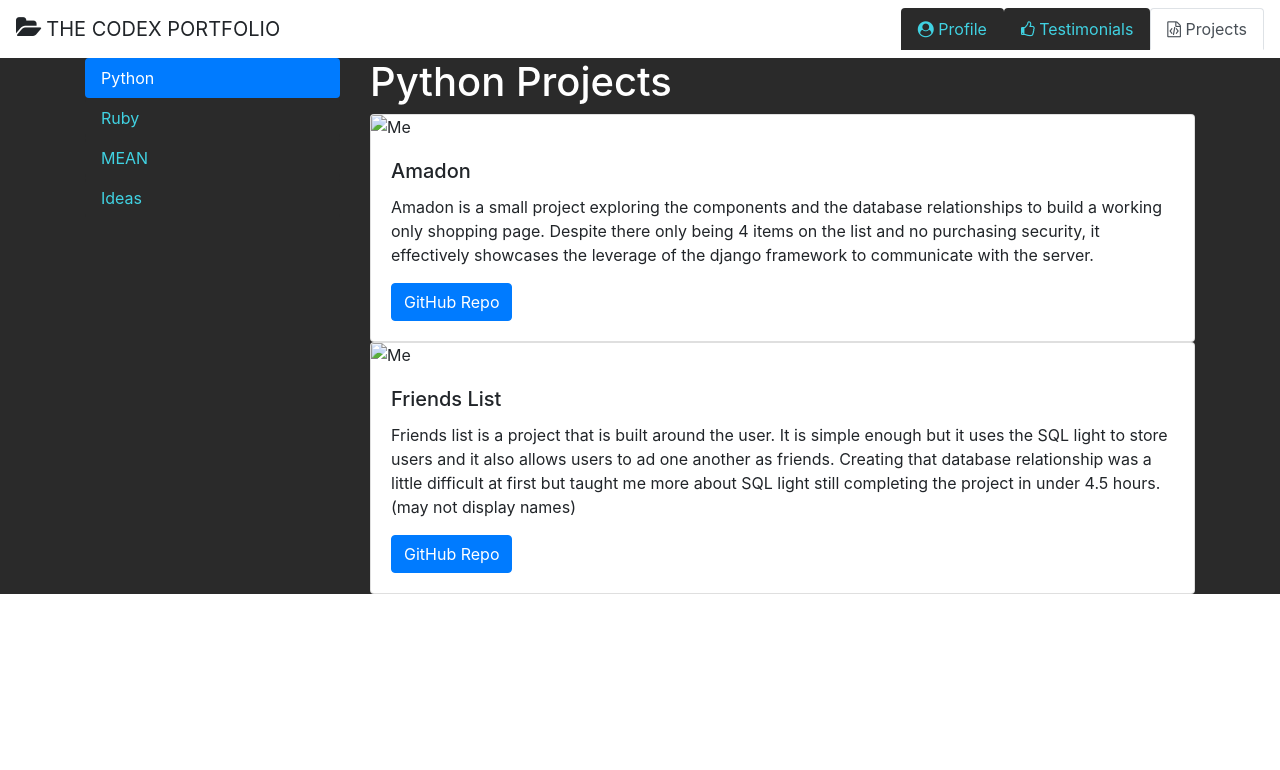
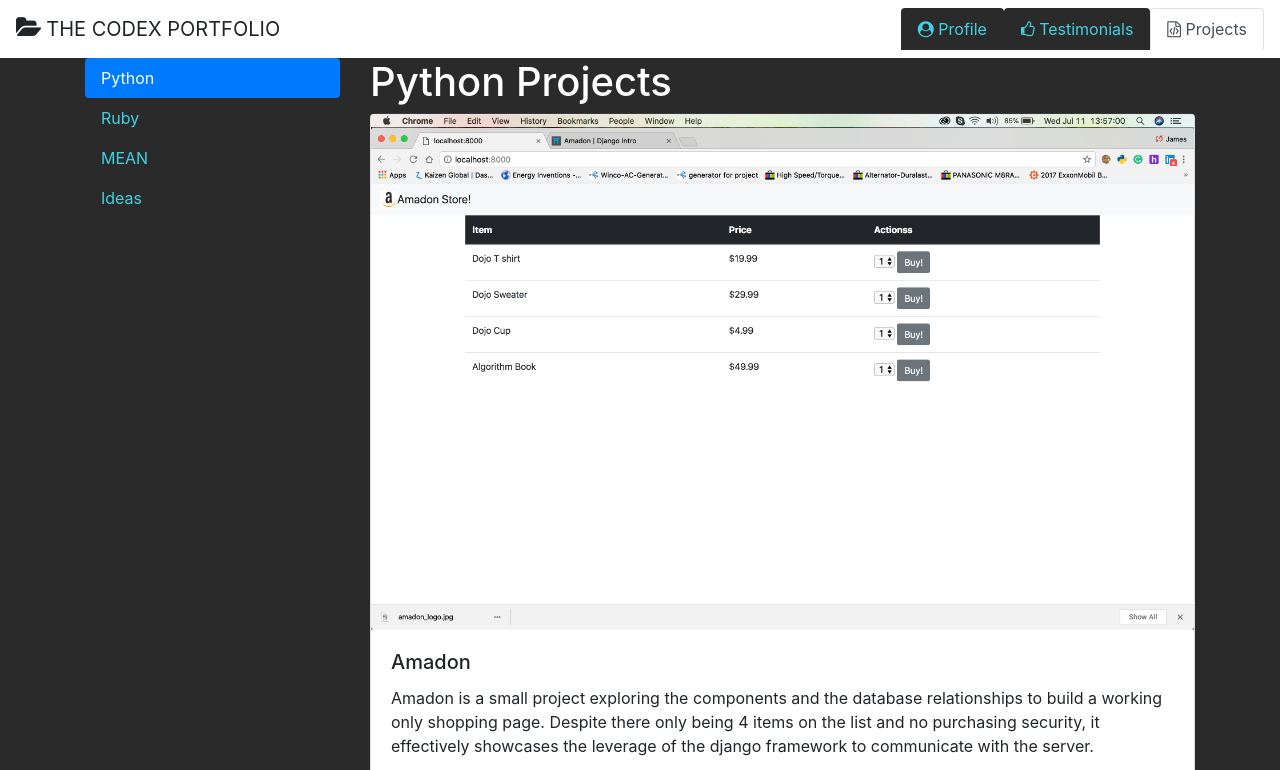
Before and after one commit to James-Sole/portfolio, a plain HTML site: page index.html in a window 1280 px wide. Both pictures are taken after a click on the tab "Projects". Shown: the top 770 px of the page. Drawn offline with nearby package versions, Linux system fonts and the light colour scheme.

Commit message:
seccond commit

```diff
--- a/index.html
+++ b/index.html
@@ -48,7 +48,7 @@
               Contact me at James.sole20@gmail.com.
               </p>
               <p>
-                <a href="www.linkedin.com/in/james-sole" target="_blank" class="iconlink"><i class="fa fa-linkedin-square"></i> LinkedIn</a>
+                <a href="https://www.linkedin.com/in/james-sole" target="_blank" class="iconlink"><i class="fa fa-linkedin-square"></i> LinkedIn</a>
               </p>
               <p>
                 <a href="https://github.com/James-Sole" target="_blank" class="iconlink"><i class="fa fa-github-square"></i> GitHub</a>
@@ -196,7 +196,7 @@
                   <div class="tab-pane fade show active" id="v-pills-python" role="tabpanel" aria-labelledby="v-pills-python-tab">
                     <h1 class="text-white">Python Projects</h1>
                     <div class="card" >
-                      <img class="card-img-top" src="static/imges/online_thriftshop.png" alt="Me">
+                      <img class="card-img-top" src="static/images/amadon.png" alt="Me">
                       <div class="card-body">
                         <h5 class="card-title">Amadon</h5>
                         <p class="card-text">Amadon is a small project exploring the components and the database relationships to build a working only shopping page. Despite there only  being 4 items on the list and no purchasing security, it effectively showcases the leverage of the django framework to communicate with the server.</p>
@@ -204,7 +204,7 @@
                       </div>
                     </div>
                     <div class="card" >
-                      <img class="card-img-top" src="static/imges/online_thriftshop.png" alt="Me">
+                      <img class="card-img-top" src="static/images/freindlist.png" alt="Me">
                       <div class="card-body">
                         <h5 class="card-title">Friends List</h5>
                         <p class="card-text">Friends list is a project that is built around the user. It is simple enough but it uses the SQL light to store users and it also allows users to ad one another as friends. Creating that database relationship was a little difficult at first but taught me more about SQL light still completing the project in under 4.5 hours. (may not display names)</p>
@@ -215,7 +215,7 @@
                   <div class="tab-pane fade" id="v-pills-ruby" role="tabpanel" aria-labelledby="v-pills-ruby-tab">
                     <h1 class="text-white">Ruby Projects</h1>
                         <div class="card" >
-                        <img class="card-img-top" src="static/imges/online_thriftshop.png" alt="Me">
+                        <img class="card-img-top" src="static/images/onlinethriftshop.png" alt="Me">
                           <div class="card-body">
                             <h5 class="card-title">Online Thrift Shop</h5>
                             <p class="card-text">The components within this project is a login and registration page with security in place. It is an online marketplace that ensures that a user can purchase a unique item then will then be taken off the site and placed on their purchase list. Each user can also list items to sell. There dashboard will display their sold items with total profit, their purchased items with total expenses and unsold items.</p>
@@ -223,7 +223,7 @@
                           </div>
                         </div>
                         <div class="card" >
-                          <img class="card-img-top" src="static/imges/online_thriftshop.png" alt="Me">
+                          <img class="card-img-top" src="static/images/brightideas.png" alt="Me">
                           <div class="card-body">
                             <h5 class="card-title">Bright Ideas</h5>
                             <p class="card-text">This Project is to create a platform in which users can visit and share their ideas. The security provided for the sight is preliminary as to stop non users from gaining access. Once a user, one can see all the users ideas. This platform is for those not afraid to share the ideas and goals.</p>
@@ -231,7 +231,7 @@
                           </div>
                         </div>
                         <div class="card" >
-                          <img class="card-img-top" src="static/imges/online_thriftshop.png" alt="Me">
+                          <img class="card-img-top" src="static/images/dojosecrets.png" alt="Me">
                           <div class="card-body">
                             <h5 class="card-title">Dojo Secrets</h5>
                             <p class="card-text">We all have secrets but sometimes they're hard to keep to yourself. This platform was made for moments such as these. The dojo secrets app is meant to keep your anonymity while displaying your secret when posted. Other users can like and unlike it as they wish but only you can delete it. What secret might you have to share.</p>
@@ -242,26 +242,26 @@
                   <div class="tab-pane fade" id="v-pills-mean" role="tabpanel" aria-labelledby="v-pills-mean-tab">
                     <h1 class="text-white">Mean Projects</h1>
                     <div class="card" >
-                      <img class="card-img-top" src="static/imges/online_thriftshop.png" alt="Card image cap">
+                      <img class="card-img-top" src="static/images/petshelter.png" alt="Card image cap">
                       <div class="card-body">
                         <h5 class="card-title">Pet Shelter</h5>
-                        <p class="card-text">Some quick example text to build on the card title and make up the bulk of the card's content.</p>
+                        <p class="card-text">Pet Shelter is a project that is built around the user. It is simple enough but it uses the SQL light to store users and it also allows users to ad one another as friends. Creating that database relationship was a little difficult at first but taught me more about SQL light still completing the project in under 4.5 hours. (may not display names)</p>
                         <a href="https://github.com/James-Sole/pet_shelter" target="_blank" class="btn btn-primary">GitHub Repo</a>
                       </div>
                     </div>
                     <div class="card" >
-                      <img class="card-img-top" src="static/imges/online_thriftshop.png" alt="Card image cap">
+                      <img class="card-img-top" src="static/images/commercemanager.png" alt="Card image cap">
                       <div class="card-body">
                         <h5 class="card-title">Commerce Manager</h5>
-                        <p class="card-text">Some quick example text to build on the card title and make up the bulk of the card's content.</p>
+                        <p class="card-text">Commerce Manager is to create a platform in which users can visit and share their ideas. The security provided for the sight is preliminary as to stop non users from gaining access. Once a user, one can see all the users ideas. This platform is for those not afraid to share the ideas and goals.</p>
                         <a href="https://github.com/James-Sole/commerce_manager" target="_blank" class="btn btn-primary">GitHub Repo</a>
                       </div>
                     </div>
                     <div class="card" >
-                      <img class="card-img-top" src="static/imges/online_thriftshop.png" alt="Card image cap">
+                      <img class="card-img-top" src="static/images/squshytomatoes.png" alt="Card image cap">
                       <div class="card-body">
                         <h5 class="card-title">Squishy Tomatoes</h5>
-                        <p class="card-text">Some quick example text to build on the card title and make up the bulk of the card's content.</p>
+                        <p class="card-text">The components within this project is a login and registration page with security in place. It is an online marketplace that ensures that a user can purchase a unique item then will then be taken off the site and placed on their purchase list. Each user can also list items to sell. There dashboard will display their sold items with total profit, their purchased items with total expenses and unsold items.</p>
                         <a href="https://github.com/James-Sole/squishy_tomatoes-" target="_blank" class="btn btn-primary">GitHub Repo</a>
                       </div>
                     </div>
@@ -269,7 +269,7 @@
                   <div class="tab-pane fade" id="v-pills-ideas" role="tabpanel" aria-labelledby="v-pills-ideas-tab">
                     <h1 class="text-white">Project Ideas</h1>
                     <div class="card" >
-                      <img class="card-img-top" src="static/imges/online_thriftshop.png" alt="Card image cap">
+                      <img class="card-img-top" src="static/images/online_thriftshop.png" alt="Card image cap">
                       <div class="card-body">
                         <h5 class="card-title">Card title</h5>
                         <p class="card-text">Some quick example text to build on the card title and make up the bulk of the card's content.</p>
```
Also changed, not shown: static/images/Screen Shot 2018-07-11 at 6.39.52 PM.png (added), static/images/amadon.png (added), static/images/brightideas.png (added), static/images/commercemanager.png (added), static/images/dojo_secrests.png (deleted), static/images/dojosecrets.png (added), static/images/freindlist.png (added), static/images/online_thiftshop.png (deleted), static/images/onlinethriftshop.png (added), static/images/petshelter.png (added), static/images/squshytomatoes.png (added), 3 other files.
